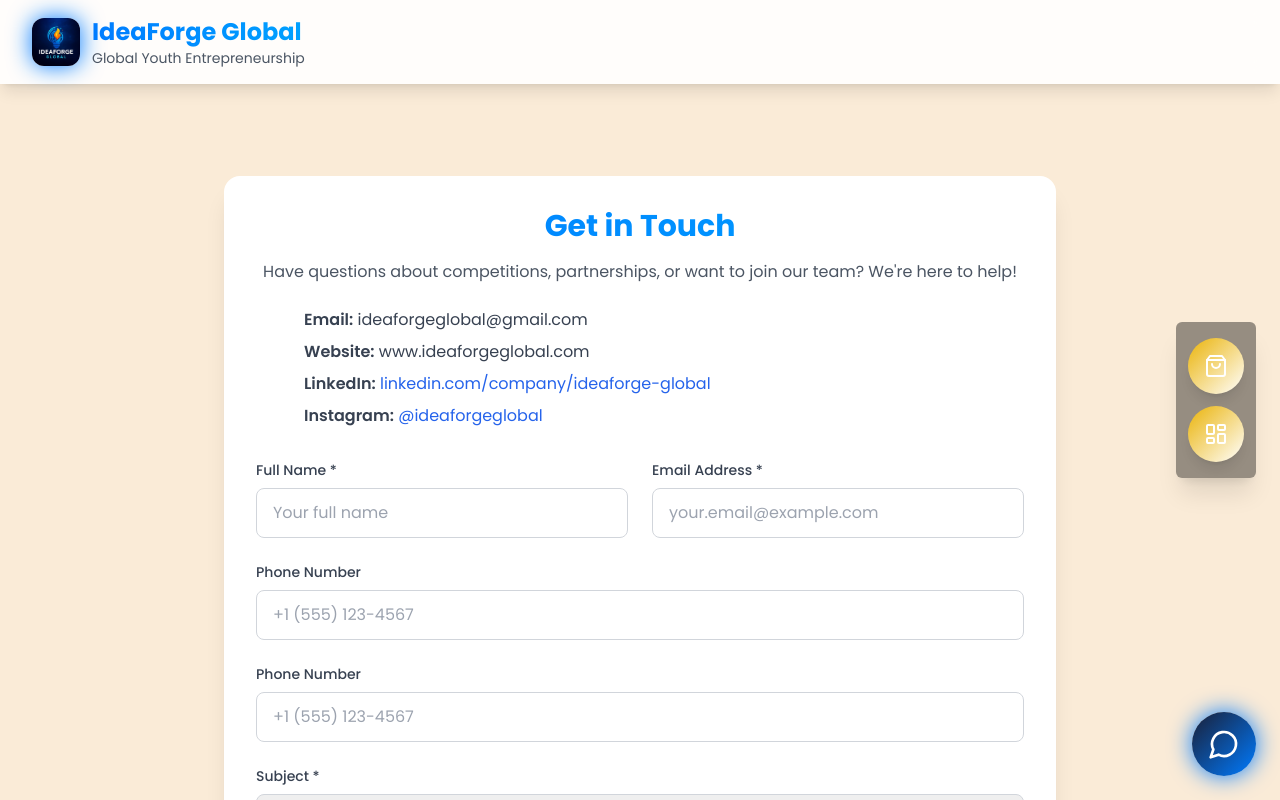
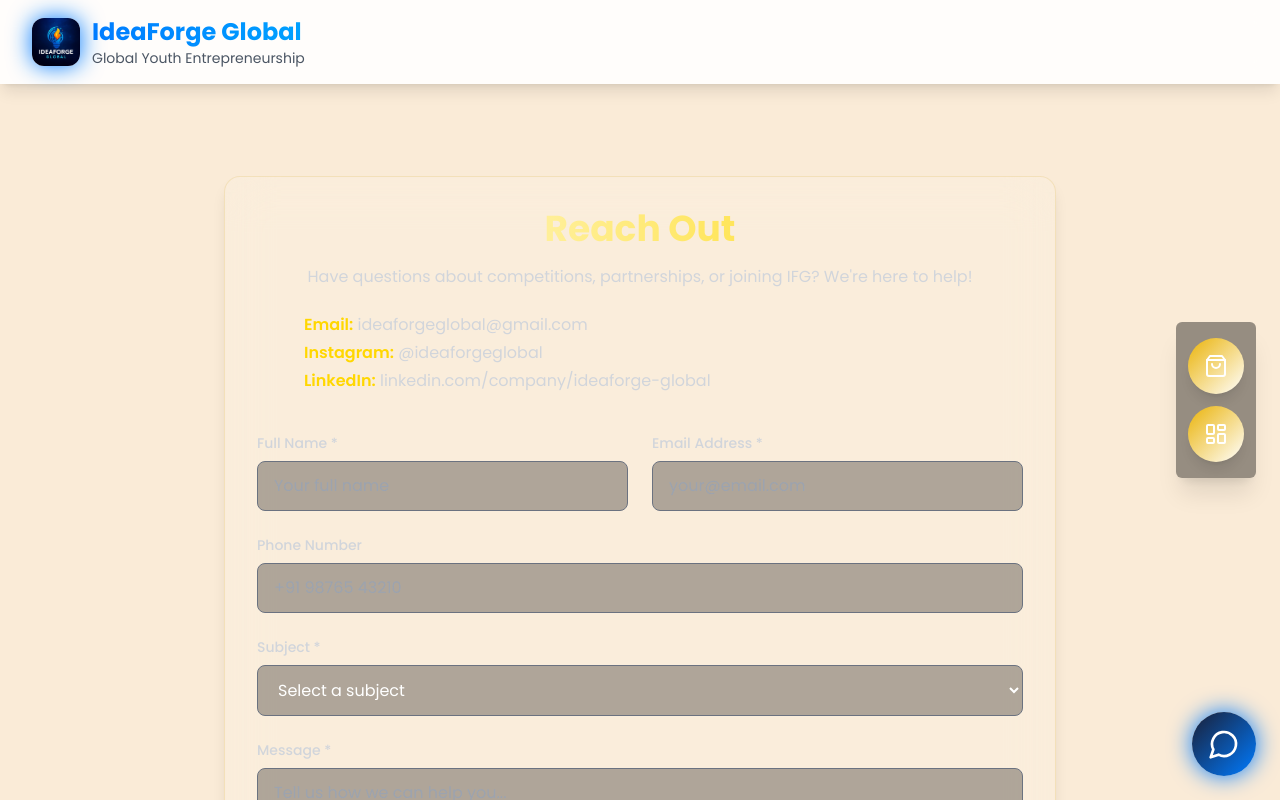
Before and after one commit to Arush-Developer/IFG-Website, a React (Vite) app: page /contact in a window 1280 px wide. Shown: the top 800 px of the page. Built offline with nearby package versions, Linux system fonts and the light colour scheme.

Commit message:
Update ContactForm.tsx

```diff
--- a/src/components/ContactForm.tsx
+++ b/src/components/ContactForm.tsx
@@ -1,30 +1,34 @@
-import React, { useState } from 'react';
-import { Send, CheckCircle } from 'lucide-react';
-import { submitContactForm } from '../lib/supabase';
+import React, { useState } from "react";
+import { Send, CheckCircle } from "lucide-react";
+import { submitContactForm } from "../lib/supabase";
 
 const ContactForm: React.FC = () => {
   const [formData, setFormData] = useState({
-    name: '',
-    email: '',
-    phone_number: '',
-    subject: '',
-    message: ''
+    name: "",
+    email: "",
+    phone_number: "",
+    subject: "",
+    message: "",
   });
   const [loading, setLoading] = useState(false);
   const [success, setSuccess] = useState(false);
-  const [error, setError] = useState('');
+  const [error, setError] = useState("");
 
-  const handleChange = (e: React.ChangeEvent<HTMLInputElement | HTMLTextAreaElement | HTMLSelectElement>) => {
+  const handleChange = (
+    e: React.ChangeEvent<
+      HTMLInputElement | HTMLTextAreaElement | HTMLSelectElement
+    >
+  ) => {
     setFormData({
       ...formData,
-      [e.target.name]: e.target.value
+      [e.target.name]: e.target.value,
     });
   };
 
   const handleSubmit = async (e: React.FormEvent) => {
     e.preventDefault();
     setLoading(true);
-    setError('');
+    setError("");
 
     try {
       const { error } = await submitContactForm(formData);
@@ -33,11 +37,17 @@ const ContactForm: React.FC = () => {
         setError(error.message);
       } else {
         setSuccess(true);
-        setFormData({ name: '', email: '', phone_number: '', subject: '', message: '' });
+        setFormData({
+          name: "",
+          email: "",
+          phone_number: "",
+          subject: "",
+          message: "",
+        });
         setTimeout(() => setSuccess(false), 5000);
       }
     } catch (err) {
-      setError('An unexpected error occurred');
+      setError("An unexpected error occurred");
     } finally {
       setLoading(false);
     }
@@ -45,35 +55,71 @@ const ContactForm: React.FC = () => {
 
   if (success) {
     return (
-      <div className="bg-white p-8 rounded-2xl shadow-xl text-center">
-        <CheckCircle className="w-16 h-16 text-green-500 mx-auto mb-4" />
-        <h3 className="text-2xl font-bold text-gray-900 mb-2">Message Sent!</h3>
-        <p className="text-gray-600">
-          Thank you for contacting IdeaForge Global. We'll respond to your message within 24-48 hours.
+      <div className="bg-white/10 p-8 rounded-2xl backdrop-blur-xl text-center border border-gold/20 shadow-xl animate-fade-in">
+        <CheckCircle className="w-16 h-16 text-[#FFD700] mx-auto mb-4 animate-bounce-in" />
+        <h3 className="text-2xl font-bold bg-gradient-to-r from-white via-[#FFD700] to-white bg-clip-text text-transparent">
+          Message Sent!
+        </h3>
+        <p className="text-gray-300 mt-2">
+          Thank you for contacting IdeaForge Global. We'll respond within
+          24–48 hours.
         </p>
       </div>
     );
   }
 
   return (
-    <div className="bg-white p-8 rounded-2xl shadow-xl hover-lift animate-fade-in">
-      <div className="text-center mb-8 animate-bounce-in">
-        <h3 className="text-3xl font-bold text-gray-900 mb-4 gradient-text animate-gradient-shift">Get in Touch</h3>
-        <p className="text-gray-600 animate-fade-in stagger-2 mb-6">
-          Have questions about competitions, partnerships, or want to join our team? We're here to help!
+    <div className="bg-white/10 p-8 rounded-2xl backdrop-blur-xl border border-gold/20 shadow-lg animate-fade-in">
+      <div className="text-center mb-10">
+        <h3 className="text-4xl font-bold bg-gradient-to-r from-white via-[#FFD700] to-white bg-clip-text text-transparent animate-gradient-shift">
+          Reach Out
+        </h3>
+        <p className="text-gray-300 mt-4">
+          Have questions about competitions, partnerships, or joining IFG? We're
+          here to help!
         </p>
-        <div className="space-y-2 text-left max-w-2xl mx-auto">
-          <p className="text-gray-700"><span className="font-semibold">Email:</span> ideaforgeglobal@gmail.com</p>
-          <p className="text-gray-700"><span className="font-semibold">Website:</span> www.ideaforgeglobal.com</p>
-          <p className="text-gray-700"><span className="font-semibold">LinkedIn:</span> <a href="https://www.linkedin.com/company/ideaforge-global" target="_blank" rel="noopener noreferrer" className="text-blue-600 hover:underline">linkedin.com/company/ideaforge-global</a></p>
-          <p className="text-gray-700"><span className="font-semibold">Instagram:</span> <a href="https://instagram.com/ideaforgeglobal" target="_blank" rel="noopener noreferrer" className="text-blue-600 hover:underline">@ideaforgeglobal</a></p>
+        <div className="space-y-1 text-left max-w-2xl mx-auto mt-6 text-gray-300">
+          <p>
+            <span className="font-semibold text-[#FFD700]">Email:</span>{" "}
+            <a
+              href="mailto:ideaforgeglobal@gmail.com"
+              className="hover:underline"
+            >
+              ideaforgeglobal@gmail.com
+            </a>
+          </p>
+          <p>
+            <span className="font-semibold text-[#FFD700]">Instagram:</span>{" "}
+            <a
+              href="https://instagram.com/ideaforgeglobal"
+              target="_blank"
+              rel="noopener noreferrer"
+              className="hover:underline"
+            >
+              @ideaforgeglobal
+            </a>
+          </p>
+          <p>
+            <span className="font-semibold text-[#FFD700]">LinkedIn:</span>{" "}
+            <a
+              href="https://www.linkedin.com/company/ideaforge-global"
+              target="_blank"
+              rel="noopener noreferrer"
+              className="hover:underline"
+            >
+              linkedin.com/company/ideaforge-global
+            </a>
+          </p>
         </div>
       </div>
 
-      <form onSubmit={handleSubmit} className="space-y-6 animate-fade-in stagger-3">
-        <div className="grid md:grid-cols-2 gap-6 animate-slide-in-left stagger-1">
+      <form onSubmit={handleSubmit} className="space-y-6">
+        <div className="grid md:grid-cols-2 gap-6">
           <div>
-            <label htmlFor="name" className="block text-sm font-medium text-gray-700 mb-2">
+            <label
+              htmlFor="name"
+              className="block text-sm font-medium text-gray-300 mb-2"
+            >
               Full Name *
             </label>
             <input
@@ -83,13 +129,16 @@ const ContactForm: React.FC = () => {
               value={formData.name}
               onChange={handleChange}
               required
-              className="w-full px-4 py-3 border border-gray-300 rounded-lg focus:ring-2 focus:ring-blue-500 focus:border-transparent transition-all hover-glow"
+              className="w-full px-4 py-3 rounded-lg bg-black/30 border border-gray-500 text-white focus:ring-2 focus:ring-[#FFD700] transition-all"
               placeholder="Your full name"
             />
           </div>
 
           <div>
-            <label htmlFor="email" className="block text-sm font-medium text-gray-700 mb-2">
+            <label
+              htmlFor="email"
+              className="block text-sm font-medium text-gray-300 mb-2"
+            >
               Email Address *
             </label>
             <input
@@ -99,31 +148,17 @@ const ContactForm: React.FC = () => {
               value={formData.email}
               onChange={handleChange}
               required
-              className="w-full px-4 py-3 border border-gray-300 rounded-lg focus:ring-2 focus:ring-blue-500 focus:border-transparent transition-all hover-glow"
-              placeholder="your.email@example.com"
+              className="w-full px-4 py-3 rounded-lg bg-black/30 border border-gray-500 text-white focus:ring-2 focus:ring-[#FFD700] transition-all"
+              placeholder="your@email.com"
             />
           </div>
         </div>
 
-        <div className="animate-slide-in-right stagger-2">
-          <div>
-            <label htmlFor="phone_number" className="block text-sm font-medium text-gray-700 mb-2">
-              Phone Number
-            </label>
-            <input
-              type="tel"
-              id="phone_number"
-              name="phone_number"
-              value={formData.phone_number}
-              onChange={handleChange}
-              className="w-full px-4 py-3 border border-gray-300 rounded-lg focus:ring-2 focus:ring-blue-500 focus:border-transparent transition-all hover-glow"
-              placeholder="+1 (555) 123-4567"
-            />
-          </div>
-        </div>
-
-        <div className="animate-slide-in-right stagger-2">
-          <label htmlFor="phone_number" className="block text-sm font-medium text-gray-700 mb-2">
+        <div>
+          <label
+            htmlFor="phone_number"
+            className="block text-sm font-medium text-gray-300 mb-2"
+          >
             Phone Number
           </label>
           <input
@@ -132,13 +167,16 @@ const ContactForm: React.FC = () => {
             name="phone_number"
             value={formData.phone_number}
             onChange={handleChange}
-            className="w-full px-4 py-3 border border-gray-300 rounded-lg focus:ring-2 focus:ring-blue-500 focus:border-transparent transition-all hover-glow"
-            placeholder="+1 (555) 123-4567"
+            className="w-full px-4 py-3 rounded-lg bg-black/30 border border-gray-500 text-white focus:ring-2 focus:ring-[#FFD700] transition-all"
+            placeholder="+91 98765 43210"
           />
         </div>
 
-        <div className="animate-slide-in-left stagger-3">
-          <label htmlFor="subject" className="block text-sm font-medium text-gray-700 mb-2">
+        <div>
+          <label
+            htmlFor="subject"
+            className="block text-sm font-medium text-gray-300 mb-2"
+          >
             Subject *
           </label>
           <select
@@ -147,7 +185,7 @@ const ContactForm: React.FC = () => {
             value={formData.subject}
             onChange={handleChange}
             required
-            className="w-full px-4 py-3 border border-gray-300 rounded-lg focus:ring-2 focus:ring-blue-500 focus:border-transparent transition-all hover-glow"
+            className="w-full px-4 py-3 rounded-lg bg-black/30 border border-gray-500 text-white focus:ring-2 focus:ring-[#FFD700] transition-all"
           >
             <option value="">Select a subject</option>
             <option value="Competition Inquiry">Competition Inquiry</option>
@@ -159,8 +197,11 @@ const ContactForm: React.FC = () => {
           </select>
         </div>
 
-        <div className="animate-slide-in-right stagger-4">
-          <label htmlFor="message" className="block text-sm font-medium text-gray-700 mb-2">
+        <div>
+          <label
+            htmlFor="message"
+            className="block text-sm font-medium text-gray-300 mb-2"
+          >
             Message *
           </label>
           <textarea
@@ -170,13 +211,13 @@ const ContactForm: React.FC = () => {
             onChange={handleChange}
             required
             rows={6}
-            className="w-full px-4 py-3 border border-gray-300 rounded-lg focus:ring-2 focus:ring-blue-500 focus:border-transparent transition-all resize-none hover-glow"
+            className="w-full px-4 py-3 rounded-lg bg-black/30 border border-gray-500 text-white focus:ring-2 focus:ring-[#FFD700] transition-all resize-none"
             placeholder="Tell us how we can help you..."
           />
         </div>
 
         {error && (
-          <div className="bg-red-50 border border-red-200 text-red-700 px-4 py-3 rounded-lg animate-shake">
+          <div className="bg-red-900/40 border border-red-400 text-red-200 px-4 py-3 rounded-lg">
             {error}
           </div>
         )}
@@ -184,10 +225,10 @@ const ContactForm: React.FC = () => {
         <button
           type="submit"
           disabled={loading}
-          className="w-full hero-gradient text-white py-4 rounded-lg font-semibold hover:scale-105 transition-transform disabled:opacity-50 disabled:cursor-not-allowed flex items-center justify-center space-x-2 pulse-glow hover-lift animate-bounce-in stagger-5"
+          className="w-full bg-gradient-to-r from-white via-[#FFD700] to-white text-black py-4 rounded-lg font-semibold hover:scale-105 transition-transform shadow-lg hover:shadow-gold/40 disabled:opacity-50 flex items-center justify-center space-x-2"
         >
           {loading ? (
-            <div className="animate-spin rounded-full h-5 w-5 border-b-2 border-white animate-rotate"></div>
+            <div className="animate-spin rounded-full h-5 w-5 border-b-2 border-black"></div>
           ) : (
             <>
               <Send className="w-5 h-5" />
```
